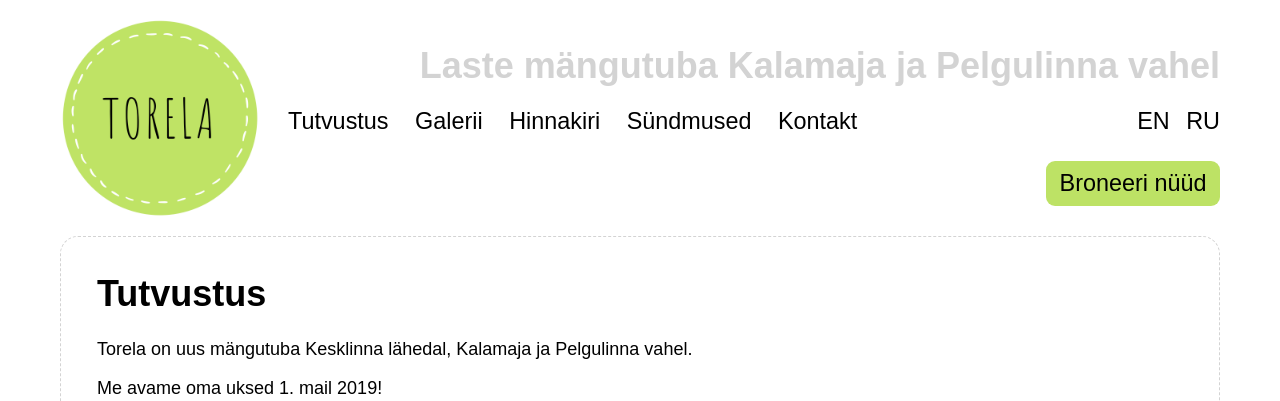
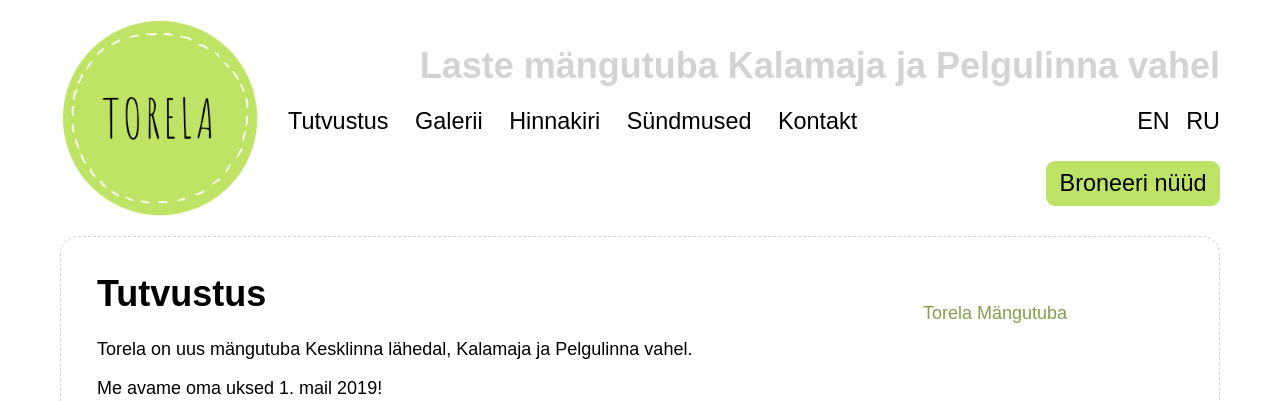
Before and after one commit to mypsik/torela, a Jekyll site: the page built from index.md, in a window 1280 px wide, cut to the strip 0-401 px from the top of the page. Built offline with Jekyll 4.4.1, drawn with Linux system fonts in a browser that asks for light colours; a script that is not in the unit is left out.

Commit message:
add facebook timeline

```diff
--- a/index.md
+++ b/index.md
@@ -9,6 +9,10 @@
 priority: 1.0
 ---
 
+<div id="fb-root"></div>
+<script async defer src="https://connect.facebook.net/et_EE/sdk.js#xfbml=1&version=v3.2&appId=207997096039685&autoLogAppEvents=1"></script>
+<div class="fb-page" data-href="https://www.facebook.com/Torelamangutuba/" data-tabs="timeline" data-small-header="true" data-adapt-container-width="true" data-hide-cover="true" data-show-facepile="true"><blockquote cite="https://www.facebook.com/Torelamangutuba/" class="fb-xfbml-parse-ignore"><a href="https://www.facebook.com/Torelamangutuba/">Torela Mängutuba</a></blockquote></div>
+
 Torela on uus mängutuba Kesklinna lähedal, Kalamaja ja Pelgulinna vahel.
 
 Me avame oma uksed 1. mail 2019!
--- a/styles/torela.css
+++ b/styles/torela.css
@@ -140,6 +140,12 @@
   overflow: hidden;
 }
 
+.fb-page {
+  float: right;
+  width: 300px;
+  margin-top: -3em;
+}
+
 #map {
   width: 600px;
   height: 500px;
@@ -199,4 +205,8 @@
   .timify-button {
     width: 100%;
   }
+
+  .fb-page {
+    display: none !important;
+  }
 }
```
